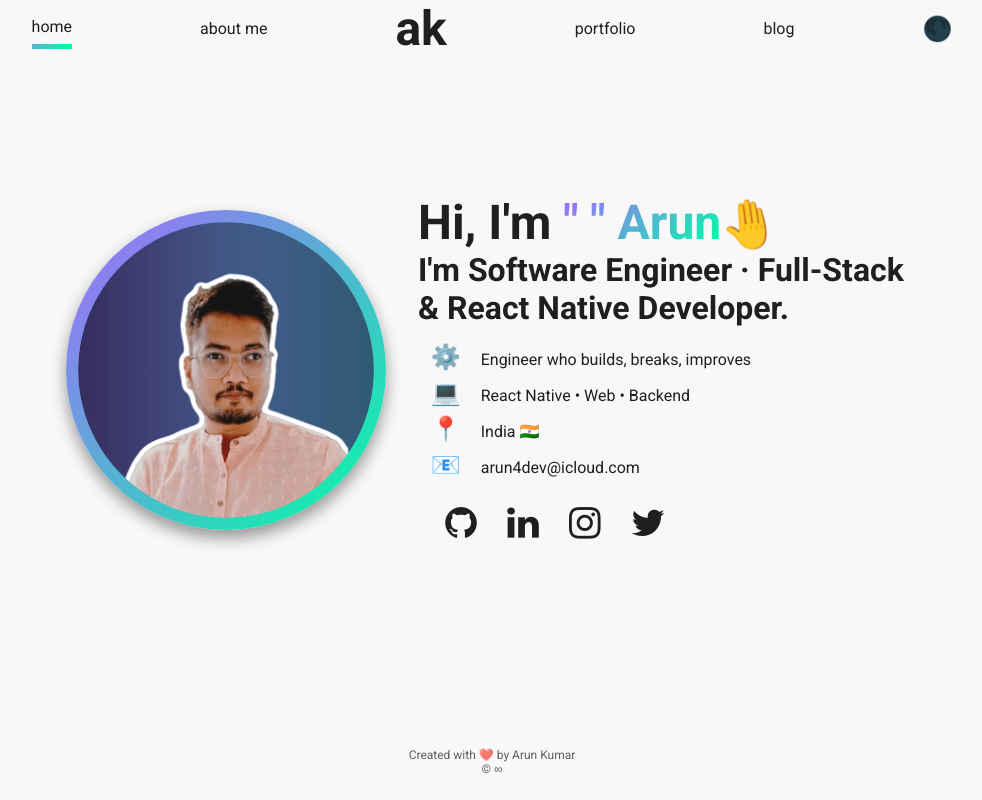
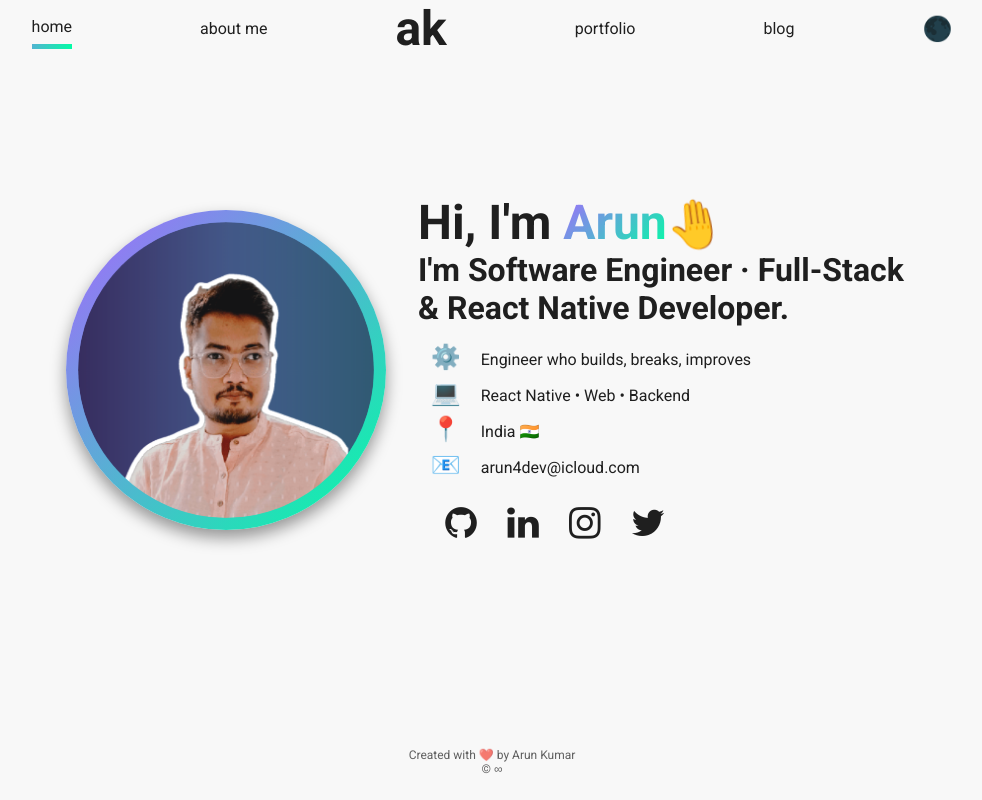
Before and after one commit to codewitharun/codewitharun.github.io, a React (Create React App) app: page / in a window 1280 px wide. Shown: the whole page, without its empty margins (148-1130 px from the left). Built offline with nearby package versions, Linux system fonts and the light colour scheme; the HTML template or start-up script is replaced by a standard one.

Commit message:
hand spacing removed2

```diff
--- a/src/components/home/Home.js
+++ b/src/components/home/Home.js
@@ -45,7 +45,7 @@ export default function Home({ innerRef }) {
                      WebkitTextFillColor: 'transparent'
                   }}
                >
-                 " "  { info.firstName}
+               {info.firstName}
                </span>
                <span className={Style.hand}>🤚</span>
             </h1>
```
